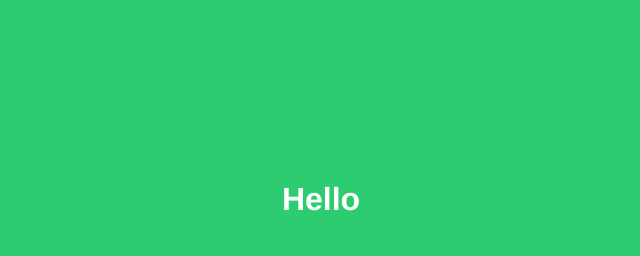
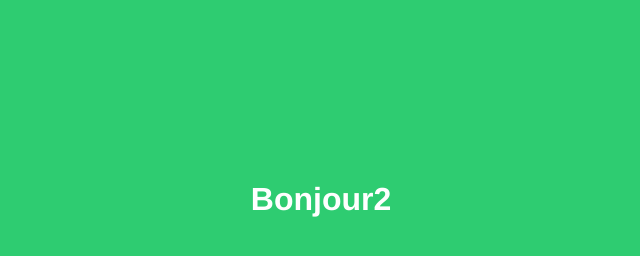
Before and after one commit to HungSonVO/hello, a plain HTML site: page index.html in a window 1280 px wide. Shown: the whole page, without its empty margins (327-967 px from the left). Drawn offline with Linux system fonts and the light colour scheme.

Commit message:
Hello -> Bonjour

```diff
--- a/index.html
+++ b/index.html
@@ -19,6 +19,6 @@ font-size:100;
 }
 </style>
 <body>
-<h1>Hello</h1>
+<h1>Bonjour2</h1>
 </body>
 </html>
```
